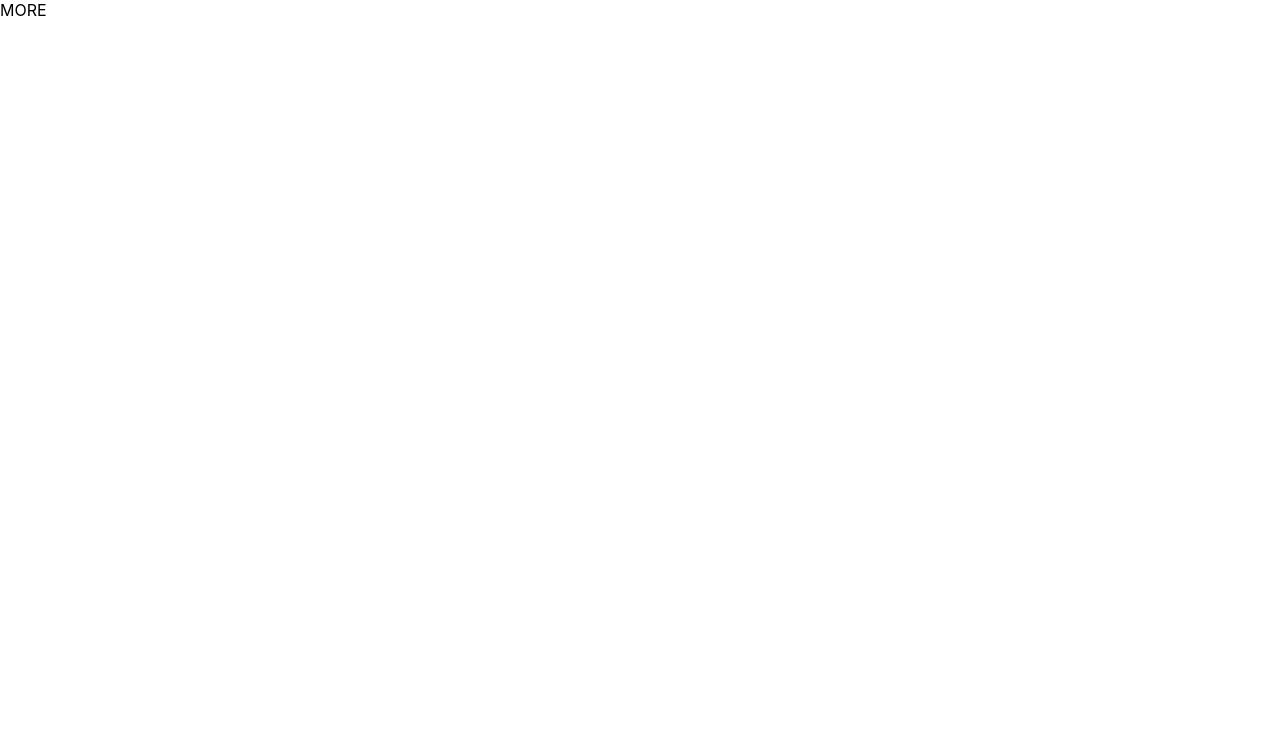
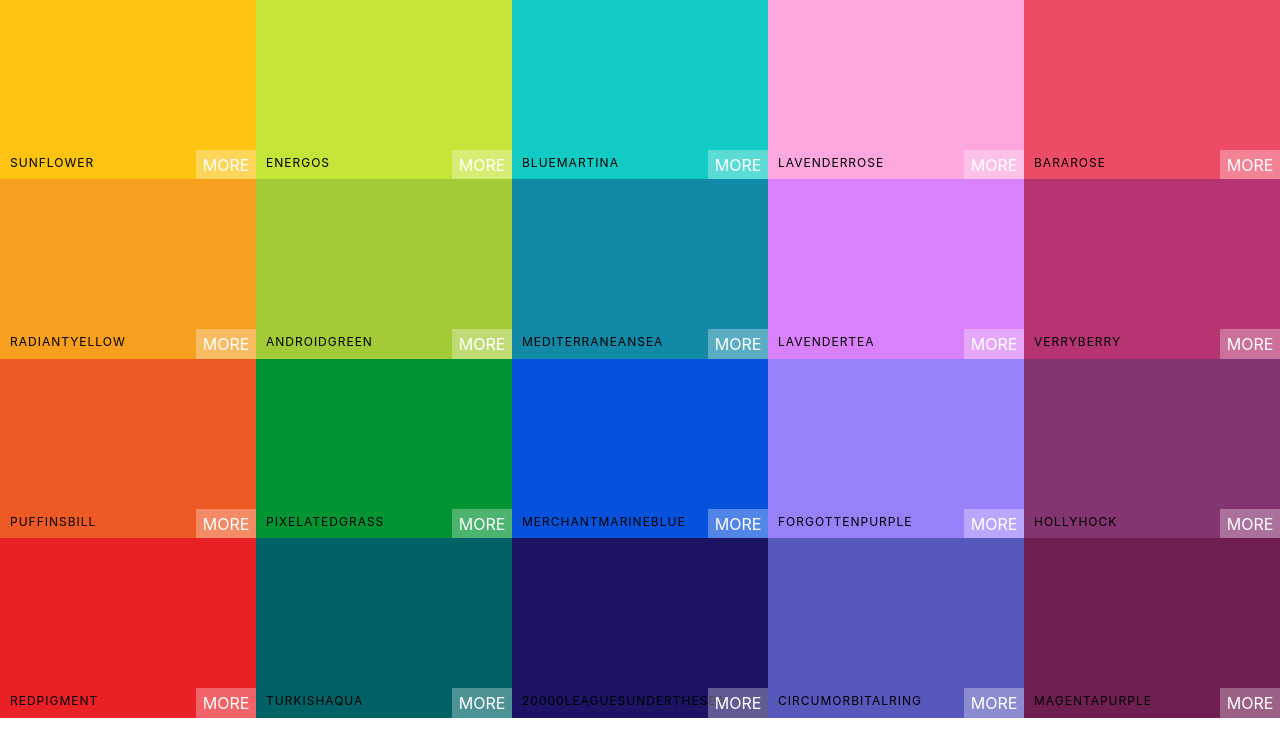
Before and after one commit to ezzeldenWork/color-app, a React (Create React App) app: page / in a window 1280 px wide. Shown: the top 756 px of the page. Built offline with nearby package versions, Linux system fonts and the light colour scheme.

Commit message:
add Color Helper

```diff
--- a/package.json
+++ b/package.json
@@ -6,7 +6,9 @@
     "@testing-library/jest-dom": "^5.11.4",
     "@testing-library/react": "^11.1.0",
     "@testing-library/user-event": "^12.1.10",
+    "chroma-js": "^2.1.2",
     "react": "^17.0.2",
+    "react-copy-to-clipboard": "^5.0.4",
     "react-dom": "^17.0.2",
     "react-scripts": "4.0.3",
     "web-vitals": "^1.0.1"
--- a/src/App.js
+++ b/src/App.js
@@ -1,12 +1,14 @@
 import React, {Component} from "react";
 import Palette from "./Palette";
 import seedColors from "./seedColors";
+import {genetatrPalette} from "./colorHelpers";
 
 export class App extends Component {
   render() {
+    console.log(genetatrPalette(seedColors[2]));
     return (
       <div>
-        <Palette {...seedColors[4]} />
+        <Palette {...seedColors[2]} />
       </div>
     );
   }
--- a/src/ColorBox.js
+++ b/src/ColorBox.js
@@ -1,13 +1,42 @@
-import React, { Component } from 'react'
+import React, {Component} from "react";
+import {CopyToClipboard} from "react-copy-to-clipboard";
 
+import "./colorBoxs.css";
 export class ColorBox extends Component {
+  constructor(props) {
+    super(props);
+    this.state = {copied: false};
+    this.chengeCopyState = this.chengeCopyState.bind(this);
+  }
+
+  chengeCopyState() {
+    this.setState({copied: true}, () => {
+      setTimeout(() => this.setState({copied: false}), 1500);
+    });
+  }
+
   render() {
+    const {name, background} = this.props;
+    const {copied} = this.state;
     return (
-      <div className="color-box">
-        <span>MORE</span>
-      </div>
-    )
+      <CopyToClipboard text={background} onCopy={this.chengeCopyState}>
+        <div style={{background}} className="colorBoxs">
+          <div style={{background}} className={`copy-overlay ${copied && 'show'}`} />
+          <div className={`copy-msg ${copied && 'show'}`}>
+            <h1>copied 👌</h1>
+            <p>{this.props.background}</p>
+          </div>
+          <div className="copy-container">
+            <div className="box-content">
+              <span>{name}</span>
+            </div>
+            <button className="copy-botton"> Copy </button>
+          </div>
+          <span className="see-more">More</span>
+        </div>
+      </CopyToClipboard>
+    );
   }
 }
 
- export default ColorBox
+export default ColorBox;
--- /dev/null
+++ b/src/Palette.css
@@ -0,0 +1,7 @@
+.palette{
+  height: 100vh;
+}
+
+.palette-colors{
+   height: 90%;
+}
--- a/src/Palette.js
+++ b/src/Palette.js
@@ -1,13 +1,16 @@
 import React, {Component} from "react";
 import ColorBox from "./ColorBox";
+import "./Palette.css";
+
 
 export class Palette extends Component {
   render() {
+    const colorBoxs = this.props.colors.map((color) => (
+      <ColorBox background={color.color} name={color.name} />
+    ));
     return (
       <div className="palette">
-        <div className="palette-colors">
-          <ColorBox />
-        </div>
+        <div className="palette-colors">{colorBoxs}</div>
       </div>
     );
   }
--- /dev/null
+++ b/src/colorBoxs.css
@@ -0,0 +1,113 @@
+.colorBoxs {
+  width: 20%;
+  height: 25%;
+  margin: 0 auto;
+  display: inline-block;
+  position: relative;
+  cursor: pointer;
+  margin-bottom: -4.6px;
+}
+
+.copy-botton {
+  width: 100px;
+  height: 30px;
+  position: absolute;
+  display: inline-block;
+  top: 50%;
+  left: 50%;
+  margin-left: -50px;
+  margin-top: -15px;
+  text-align: center;
+  cursor: pointer;
+  outline: none;
+  background-color: rgba(255, 255, 255, 0.3);
+  font-size: 1rem;
+  line-height: 30px;
+  color: #fff;
+  text-transform: uppercase;
+  border: none;
+  opacity: 0;
+}
+
+.colorBoxs:hover .copy-botton {
+  opacity: 1;
+  transition: 0.5s;
+}
+
+.box-content {
+  position: absolute;
+  width: 95%;
+  left: 0;
+  bottom: 0;
+  padding: 10px;
+  padding-right: 0;
+  color: #000;
+  letter-spacing: 1px;
+  text-transform: uppercase;
+  font-size: 12px;
+}
+
+.see-more {
+  background-color: rgba(255, 255, 255, 0.3);
+  position: absolute;
+  bottom: 0;
+  right: 0;
+  border: 0;
+  color: white;
+  width: 60px;
+  height: 30px;
+  text-align: center;
+  line-height: 30px;
+  text-transform: uppercase;
+}
+
+.copy-overlay {
+  opacity: 0;
+  z-index: 0;
+  width: 100%;
+  height: 100%;
+  transition: transform 0.6s ease-in-out;
+  position: fixed;
+  transform: scale(0.1);
+}
+.copy-overlay.show {
+  opacity: 1;
+  transform: scale(50);
+  z-index: 10;
+}
+
+.copy-msg {
+  position: fixed;
+  inset: 0;
+  display: flex;
+  align-items: center;
+  justify-content: center;
+  flex-direction: column;
+  font-size: 4rem;
+  opacity: 0;
+  transform: scale(0.1);
+  color: #fff;
+  transition: all 0.4s ease-in-out;
+  transition-delay: 0.3s;
+}
+.copy-msg.show {
+  opacity: 1;
+  transform: scale(1);
+  z-index: 25;
+  transition-delay: 0;
+}
+
+.copy-msg h1 {
+  font-weight: 400;
+  text-shadow: 1px 1px #000;
+  background-color: rgba(255, 255, 255, 0.2);
+  width: 100%;
+  text-align: center;
+  margin: 0 0 0 ;
+  padding: 1rem;
+  text-transform: uppercase;
+}
+.copy-msg p {
+  font-size: 2rem;
+  font-weight: 100;
+}
--- /dev/null
+++ b/src/colorHelpers.js
@@ -0,0 +1,42 @@
+import chroma from "chroma-js";
+
+const levels = [50, 100, 200, 300, 400, 500, 600, 700, 800, 900];
+
+function genetatrPalette(starterPaletee) {
+  let newPalette = {
+    paletteName: starterPaletee.paletteName,
+    id: starterPaletee.id,
+    emoji: starterPaletee.emoji,
+    colors: {},
+  };
+  for (let level of levels) {
+    newPalette.colors[level] = [];
+  }
+  for (let color of starterPaletee.colors) {
+    let scale = getScale(color.color, 10).reverse();
+    for (let i in scale) {
+      newPalette.colors[levels[i]].push({
+        name: `${color.name} ${levels[i]}`,
+        id: color.name.toLowerCase().replace(/ /g, "-"),
+        hax: scale[i],
+        rgb: chroma(scale[i]).css(),
+        rgba: chroma(scale[i])
+          .css()
+          .replace("rgba", "rgba")
+          .replace(")", ",1.0)"),
+      });
+    }
+  }
+  return newPalette;
+}
+
+function getRange(hexColor) {
+  const end = "#ffffff";
+  return [chroma(hexColor).darken(1.4).hex(), hexColor, end];
+}
+
+function getScale(hexColor, numberColors) {
+  return chroma.scale(getRange(hexColor)).mode("lab").colors(numberColors);
+}
+
+export {genetatrPalette};
```
Also changed, not shown: 1 other file (tests, documents, lock files or other folders).
